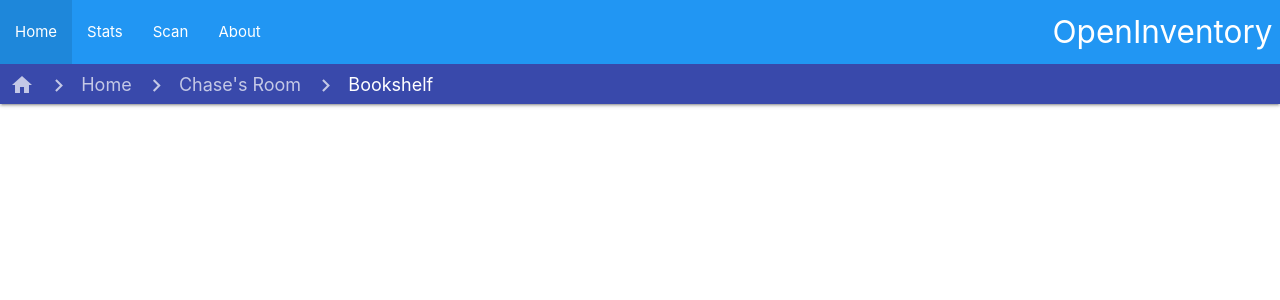
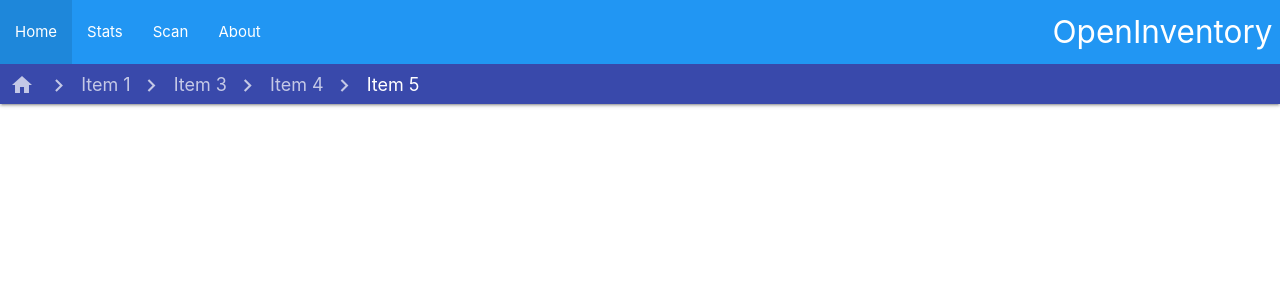
Before and after one commit to OpenInv/OpenInventory, a PHP site: page / in a window 1280 px wide. Shown: the top 300 px of the page. Run offline with PHP 8.4, Linux system fonts and the light colour scheme.

Commit message:
implemented javascript method of generating breadcrums

```diff
--- a/src/index.php
+++ b/src/index.php
@@ -26,13 +26,10 @@
 <body>
   <?php include "header.html" ?>
   <nav class="breadcrumbs indigo darken-1">
-  <div name="inventory-location-wrapper">
+  <div>
     <div class="nav-wrapper">
-      <div class="left">
+      <div class="left" id="BreadcrumbWrapper">
         <a href="/" class="breadcrumb small material-icons center">home</a>
-        <a href="" class="breadcrumb">Home</a>
-        <a href="" class="breadcrumb">Chase's Room</a>
-        <a href="" class="breadcrumb">Bookshelf</a>
       </div>
     </div>
   </div>
@@ -53,6 +50,26 @@
   <script src="materialize/js/materialize.min.js"></script>
 
   <script>
+    // Add breadcrumbs to navbar
+    console.log("script running")
+    function createBreadcrumbs(array) {
+      console.log("called function")
+      let BreadcrumbWrapper = document.getElementById("BreadcrumbWrapper");
+      for (i = 0; i < array.length; i++) {
+        console.log("created one")
+        let Breadcrumb = document.createElement("a");
+        BreadcrumbWrapper.appendChild(Breadcrumb);
+        Breadcrumb.setAttribute("class","breadcrumb");
+        Breadcrumb.setAttribute("href","?parentId="+array[i]);
+        let textNode = document.createTextNode("Item "+array[i]);
+        Breadcrumb.appendChild(textNode);
+      }
+    }
+      createBreadcrumbs([1,3,4,5])
+
+
+
+
     // Tooltips Javascript
     document.addEventListener('DOMContentLoaded', function() {
       let elems = document.getElementsByName("addButton");
```
